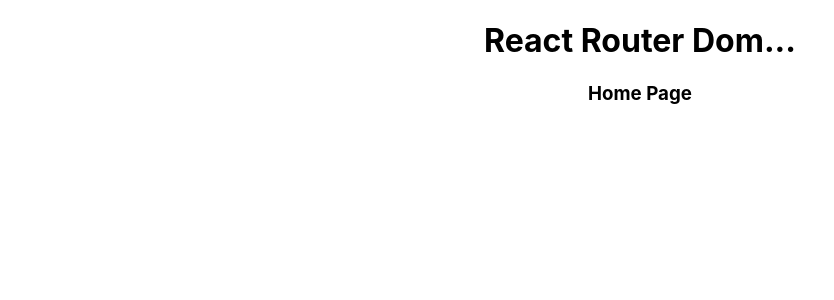
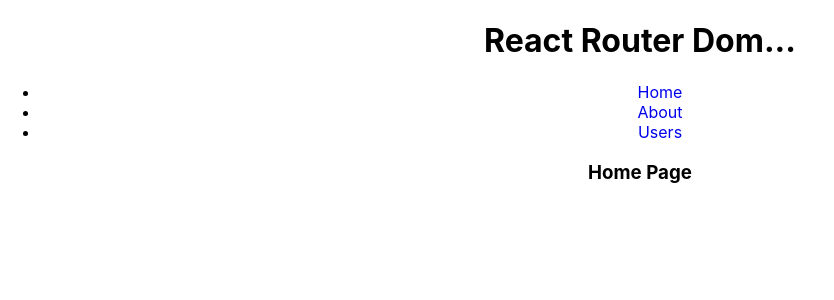
Before and after one commit to Saoa35/task1Les8, a React (Create React App) app: page / in a window 1280 px wide. Shown: the top 300 px of the page, without its empty margins (0-834 px from the left). Built offline with nearby package versions, Linux system fonts and the light colour scheme.

Commit message:
+constructor with methods to About component

```diff
--- a/src/Components/App/App.js
+++ b/src/Components/App/App.js
@@ -3,6 +3,8 @@ import React from 'react';
 import { BrowserRouter as Router } from 'react-router-dom';
 import { Route } from 'react-router-dom';
 import { Switch } from 'react-router-dom';
+import { Link } from 'react-router-dom';
+import { NavLink } from 'react-router-dom';
 
 class Home extends React.Component {
 
@@ -20,6 +22,16 @@ class Home extends React.Component {
 
 class About extends React.Component {
 
+  constructor(props) {
+    super(props);
+    this.handleBackRoute = this.handleBackRoute.bind(this)
+  }
+
+  handleBackRoute() {
+    const history = this.props.history;
+    history.goBack();
+  }
+
   render() {
 
     return(
@@ -27,6 +39,9 @@ class About extends React.Component {
         <h3>
           About Page
         </h3>
+        <button onClick={this.handleBackRoute}>
+          Go Back
+        </button>
       </div>
     )
   }
@@ -47,6 +62,31 @@ class Users extends React.Component {
 }
 
 
+const Navigate = () => {
+  return(
+    <ul>
+      <li>
+        <Link to="/" className="nav-link">
+          Home
+        </Link>
+      </li>
+
+      <li>
+        <NavLink to="/about" className="nav-link">
+          About
+        </NavLink>
+      </li>
+
+      <li>
+        <NavLink to="/users" className="nav-link">
+          Users
+        </NavLink>
+      </li>
+    </ul>
+  )
+}
+
+
 
 function App() {
   return (
@@ -57,6 +97,8 @@ function App() {
       </h1>
 
       <Router>
+
+      <Navigate />
 
         <Switch>
           <Route path='/' component={Home} exact />
```
